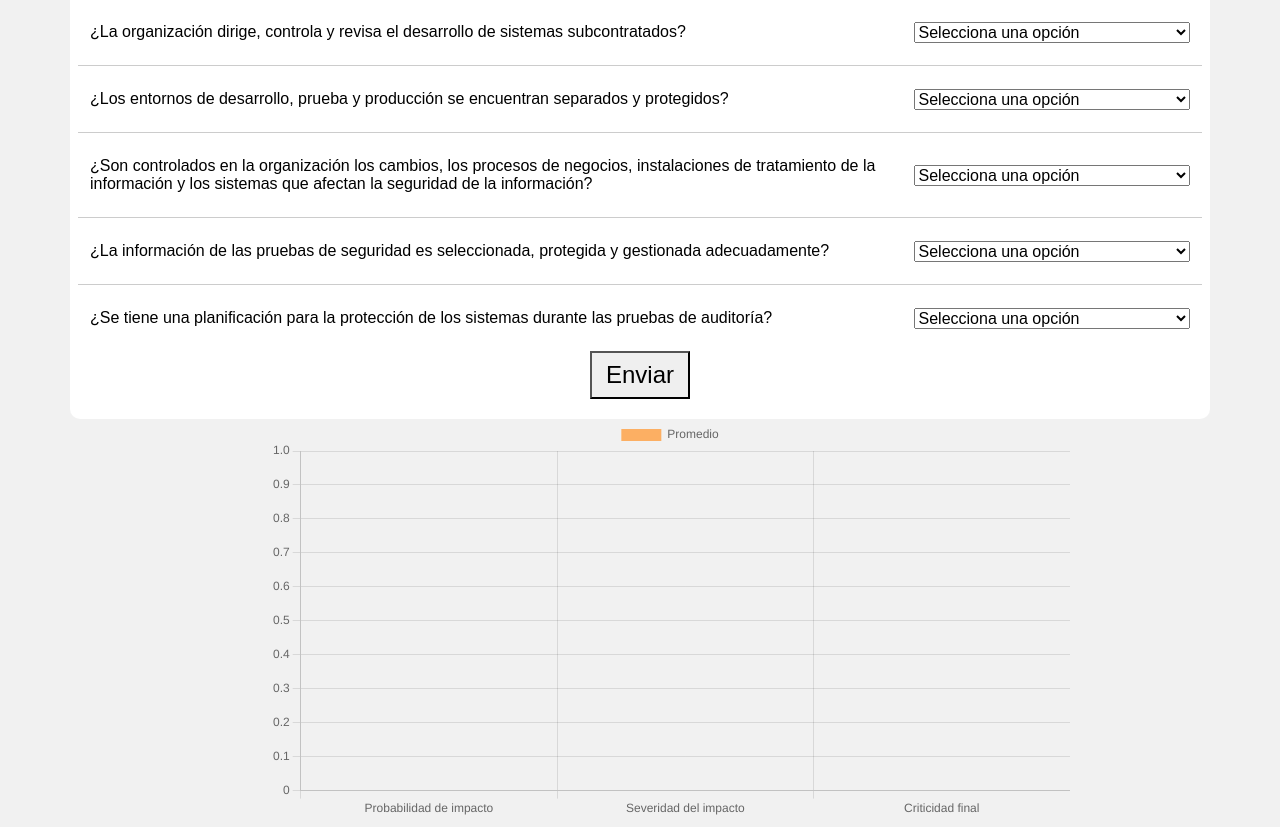
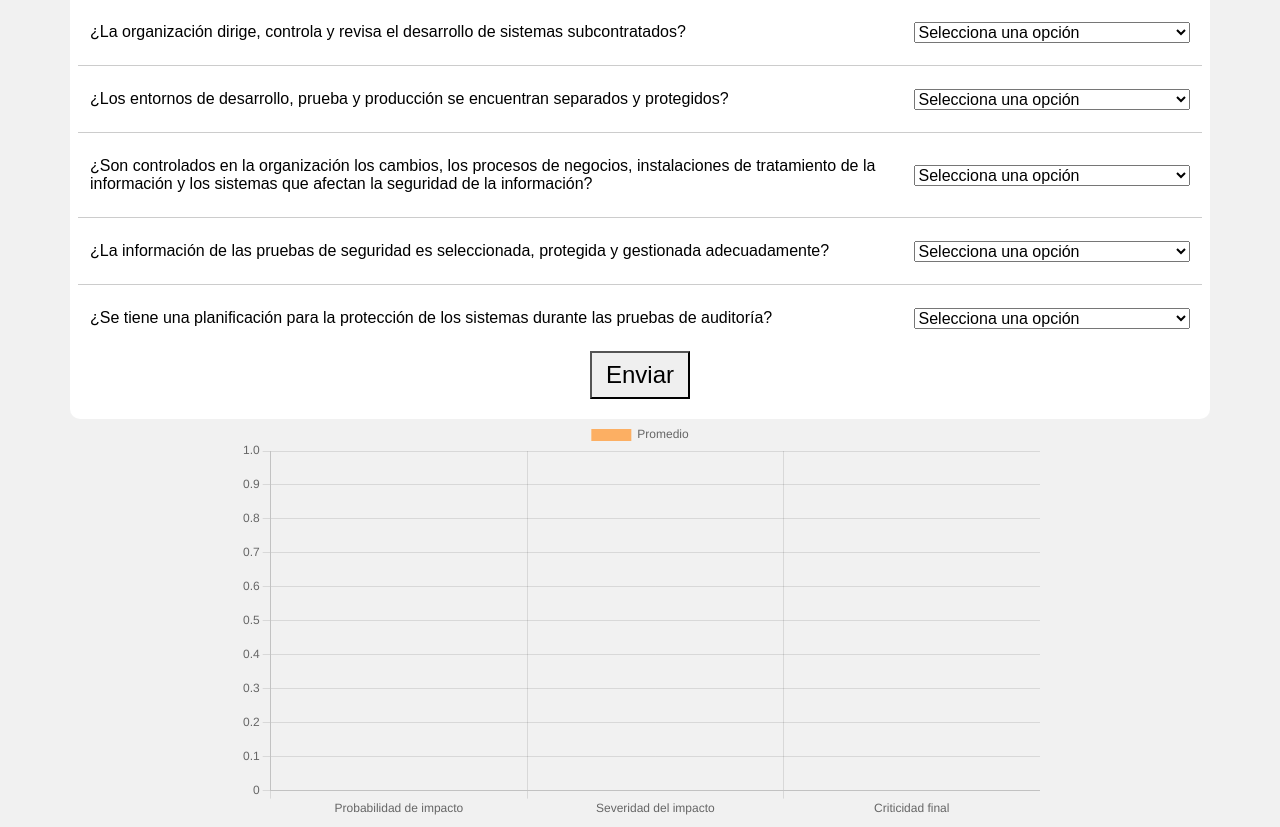
Before and after one commit to Project-tesis/Matriz-de-riesgo, a website: page index.html in a window 1280 px wide. Shown: the part 7158-7985 px from the top of the page. Drawn offline with nearby package versions, Linux system fonts and the light colour scheme.

Commit message:
chartjs center

```diff
--- a/index.html
+++ b/index.html
@@ -979,7 +979,7 @@
   </html>
   </form>
 
-  <div class="container2" style="height:50vh; width:80vw">
+  <div class="container2" style="height:50vh; width:80vw; margin: auto; right: 0; left: 0;">
     <canvas id="myChart"></canvas>
   </div>
 
```
